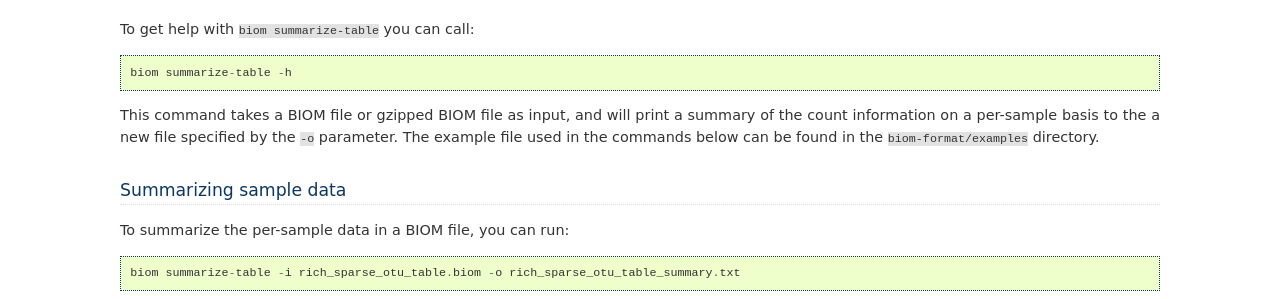
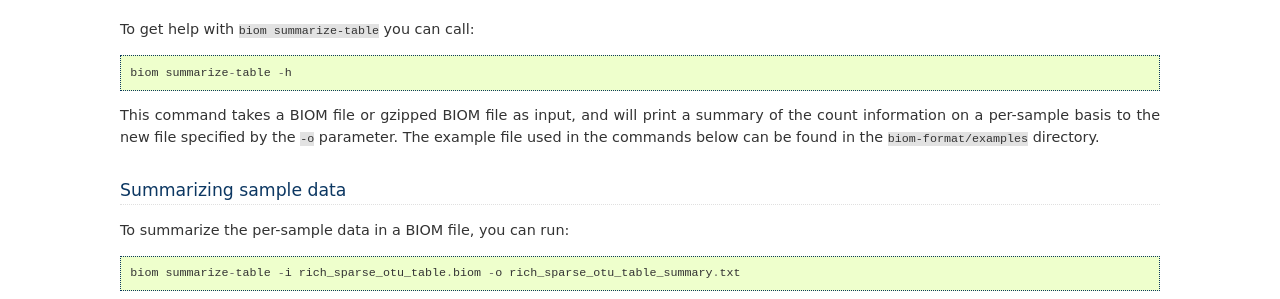
Before and after one commit to biocore/biom-format, a Sphinx documentation site: the page built from doc/documentation/summarizing_biom_tables.rst, in a window 1280 px wide. Shown: the part 217-516 px from the top of the page. Built offline with Sphinx 7.4.7, drawn with Linux system fonts in a browser that asks for light colours.

Commit message:
fixed typo

```diff
--- a/doc/documentation/summarizing_biom_tables.rst
+++ b/doc/documentation/summarizing_biom_tables.rst
@@ -10,7 +10,7 @@ To get help with ``biom summarize-table`` you can call::
 
 	biom summarize-table -h
 
-This command takes a BIOM file or gzipped BIOM file as input, and will print a summary of the count information on a per-sample basis to the a new file specified by the ``-o`` parameter. The example file used in the commands below can be found in the ``biom-format/examples`` directory.
+This command takes a BIOM file or gzipped BIOM file as input, and will print a summary of the count information on a per-sample basis to the new file specified by the ``-o`` parameter. The example file used in the commands below can be found in the ``biom-format/examples`` directory.
 
 Summarizing sample data
 -----------------------
```
